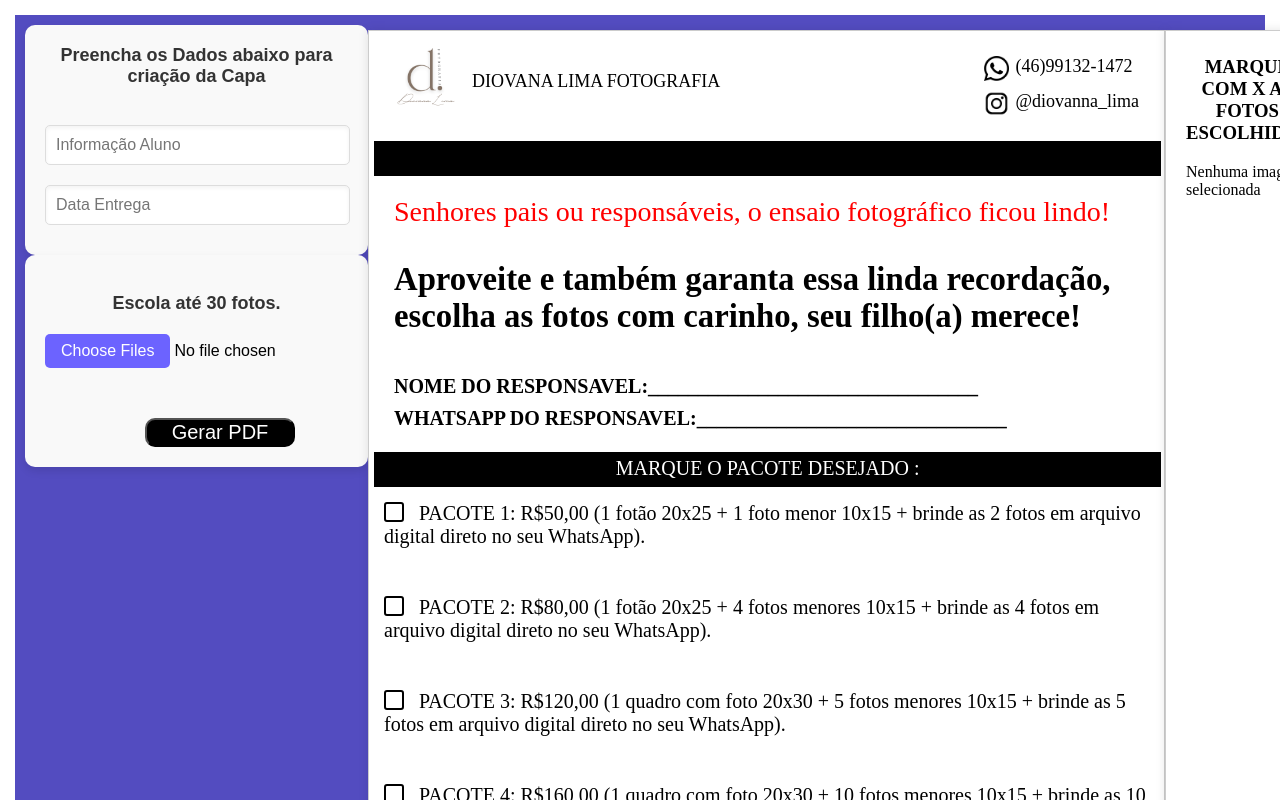
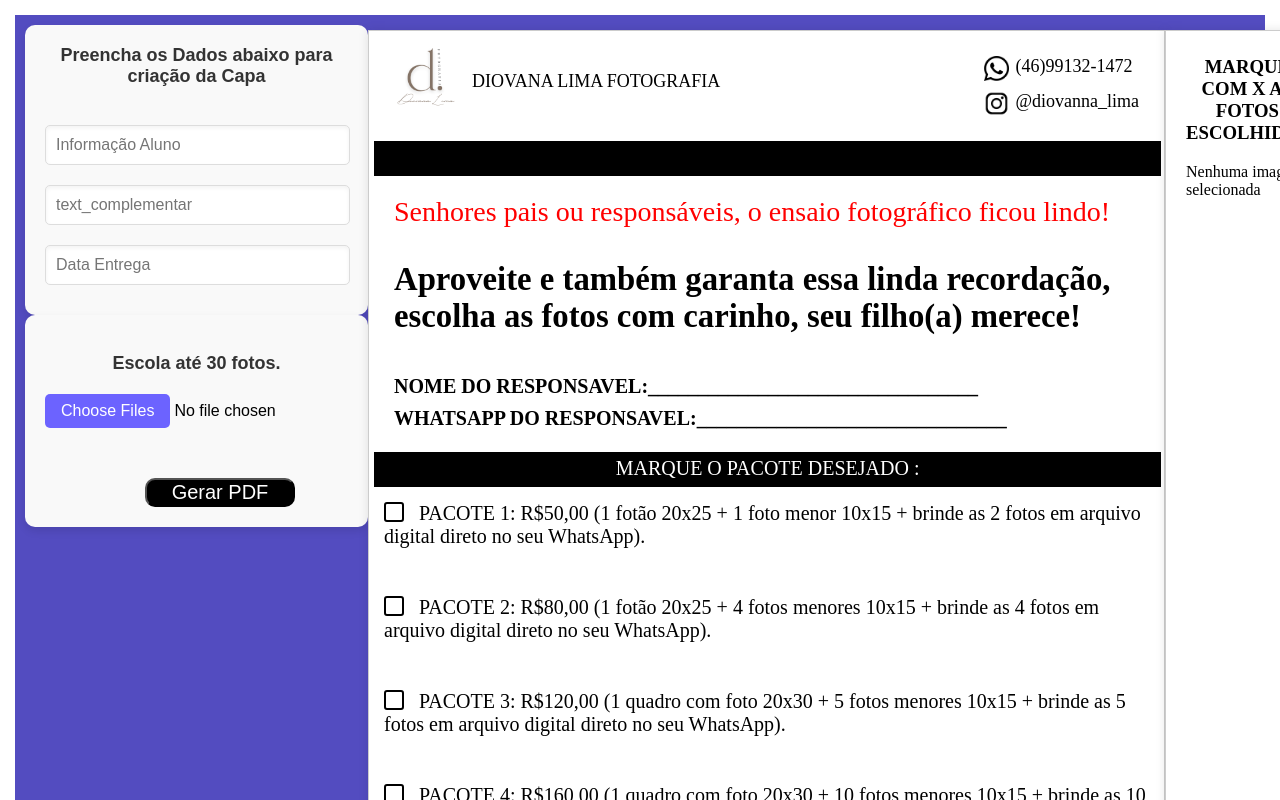
Before and after one commit to leandro-bsf/Gabarito_fotos, a React (Create React App) app: page / in a window 1280 px wide. Shown: the top 800 px of the page. Built offline with nearby package versions, Linux system fonts and the light colour scheme.

Commit message:
voltando dado para variavel

```diff
--- a/src/App.js
+++ b/src/App.js
@@ -123,8 +123,8 @@ const handleImageLogo = (e) => {
         <br/>
         <br/> */}
         {/* <span>informe a formas pagamento sep. por '-'</span> <br/> */}
-        {/* <input   type="text"   placeholder="form_pagamento "  value={form_pagamento} onChange={(e) => setForm_pagamento(e.target.value)}/>
-        <input   type="text"   placeholder="text_complementar "  value={text_complementar} onChange={(e) => SetText_complementar(e.target.value)}/> */}
+        {/* <input   type="text"   placeholder="form_pagamento "  value={form_pagamento} onChange={(e) => setForm_pagamento(e.target.value)}/>*/}
+        <input   type="text"   placeholder="text_complementar "  value={text_complementar} onChange={(e) => SetText_complementar(e.target.value)}/>
 
         <input   type="text"   placeholder="Data Entrega "  value={data_entrega} onChange={(e) => setData_entrega(e.target.value)}/>
 
@@ -248,7 +248,7 @@ const handleImageLogo = (e) => {
               </h2>
 
 
-               <h2>{text_complementar}</h2>
+               <h2  style={{ color: 'red'}}>{text_complementar}</h2>
               </div>
 
 
```
